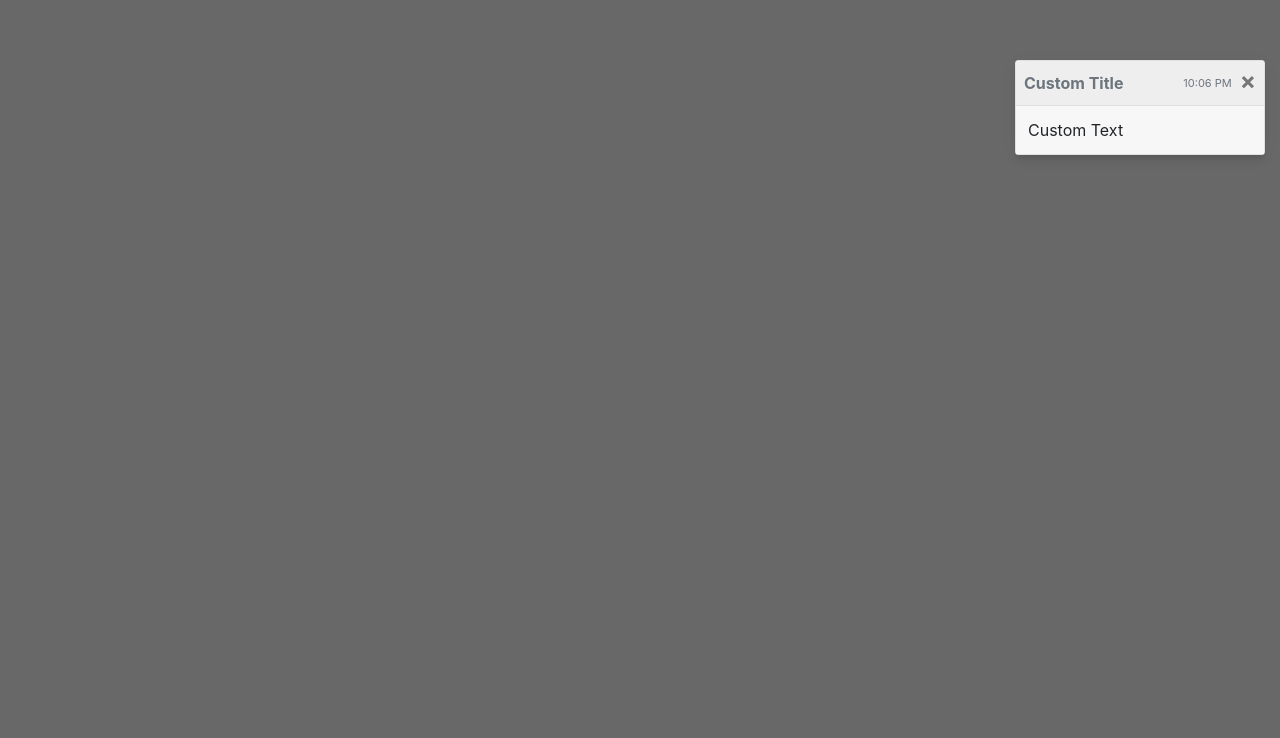
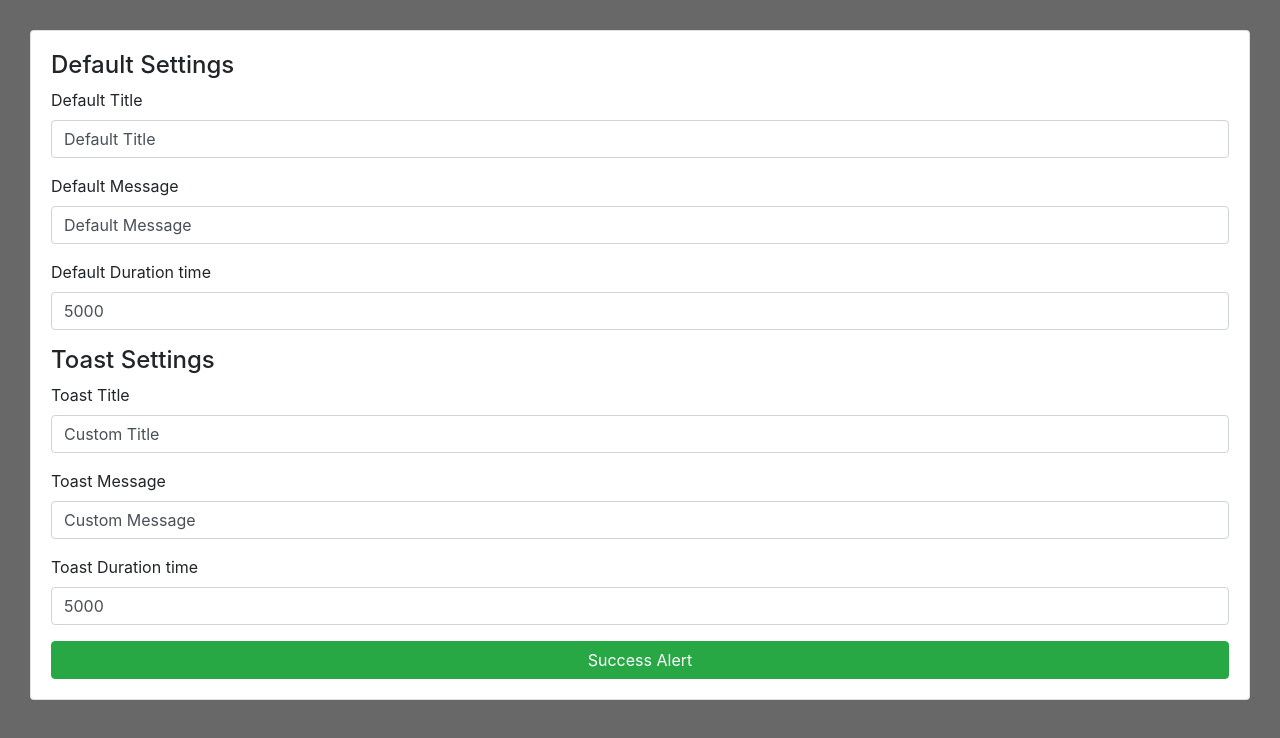
Before and after one commit to pieterlexis/angular-bootstrap-toasts, an Angular app: page / in a window 1280 px wide. Shown: the top 738 px of the page. Built offline with nearby package versions, Linux system fonts and the light colour scheme.

Commit message:
Interface for toasts creation

```diff
--- a/projects/angular-bootstrap-toasts/src/lib/Components/toast-message/toast-message.component.css
+++ b/projects/angular-bootstrap-toasts/src/lib/Components/toast-message/toast-message.component.css
@@ -6,7 +6,7 @@
     margin-bottom: 10px;
     border-radius: 3px;
     border: solid 1px #dfe0e1;
-    box-shadow: 0 4px 5px -2px rgba(0,0,0,.1), 0 7px 10px 1px rgba(0,0,0,.05), 0 2px 16px 1px rgba(0,0,0,.03);
+    box-shadow: 0 4px 5px -2px rgba(0,0,0,.2), 0 7px 10px 1px rgba(0,0,0,.14), 0 2px 16px 1px rgba(0,0,0,.12);
 }
 
 ._toast-header {
--- a/projects/angular-bootstrap-toasts/src/lib/angular-bootstrap-toasts.service.ts
+++ b/projects/angular-bootstrap-toasts/src/lib/angular-bootstrap-toasts.service.ts
@@ -20,17 +20,13 @@ export class AngularBootstrapToastsService {
     return this.defaultText;
   }
 
-  private defaultDelay: number = 0;
-  public get DefaultDelay (): number {
-    return this.defaultDelay;
-  }
-
   private defaultDuration: number = 5000;
   public get DefaultDuration (): number {
     return this.defaultDuration;
   }
 
-  private maxMessageId: number = 1;
+  private minDuration: number   = 300;
+  private maxMessageId: number  = 1;
 
   constructor () {}
 
@@ -63,40 +59,80 @@ export class AngularBootstrapToastsService {
 
   /** Change Default **Title** for all toasts wich not get `title` property from params when creating */
   public changeDefaultTitle (newTitle: string) {
-    if (!newTitle || typeof newTitle !== 'string') {
-      throw new Error('Tost default title must be a string');
-    } else {
-      this.defaultTitle = newTitle;
+    const validTitle = this.validateTitle(newTitle);
+
+    if (validTitle) {
+      this.defaultTitle = validTitle;
     }
   }
 
   /** Change Default **Text** for all toasts wich not get `text` property from params when creating */
   public changeDefaultText (newText: string) {
-    if (!newText || typeof newText !== 'string') {
-      throw new Error('Tost default text must be a string');
-    } else {
-      this.defaultText = newText;
+    const validText = this.validateText(newText);
+
+    if (validText) {
+      this.defaultText = validText;
     }
   }
 
   /** Change Default **Duration** for all toasts */
   public changeDefaultDuration (duration: number) {
-    if (typeof duration !== 'number') {
-      throw new Error('Tost duration must be a number');
-    } else if (duration < 5) {
-      throw new Error('Tost duration must be more than 5 milliseconds');
-    } else {
-      this.defaultDelay = duration;
+    const validDuration = this.validateDuration(duration);
+
+    if (validDuration) {
+      this.defaultDuration = duration;
     }
   }
 
   private validateParams (params: ToastMessageParams): ToastMessageParams {
     const newParams = params;
 
-    newParams.title    = (newParams.title)    ? newParams.title    : this.DefaultTitle;
-    newParams.text     = (newParams.text)     ? newParams.text     : this.DefaultText;
-    newParams.duration = (newParams.duration) ? newParams.duration : this.DefaultDuration;
+    try {
+      newParams.title = this.validateTitle(newParams.title);
+    } catch (err) {
+      newParams.title = this.DefaultTitle;
+    }
+
+    try {
+      newParams.text = this.validateText(newParams.text);
+    } catch (err) {
+      newParams.text = this.DefaultText;
+    }
+
+    try {
+      newParams.duration = this.validateDuration(newParams.duration);
+    } catch (err) {
+      newParams.duration = this.DefaultDuration;
+    }
 
     return newParams;
   }
+
+  private validateTitle (title: string) {
+    if (!title || typeof title !== 'string') {
+      throw new Error('Tost default title must be a string');
+    }
+
+    return title;
+  }
+
+  private validateText (text: string) {
+    if (!text || typeof text !== 'string') {
+      throw new Error('Tost default text must be a string');
+    }
+
+    return text;
+  }
+
+  private validateDuration (duration: number) {
+    const durationAsNumber: number = +duration;
+
+    if (isNaN(durationAsNumber)) {
+      throw new Error('Tost duration must be a number');
+    } else if (durationAsNumber < this.minDuration) {
+      throw new Error(`Tost duration must be more than ${this.minDuration} milliseconds`);
+    }
+
+    return durationAsNumber;
+  }
 }
--- a/src/app/app.component.css
+++ b/src/app/app.component.css
@@ -0,0 +1,4 @@
+.card {
+    margin: 30px;
+    padding: 20px;
+}
--- a/src/app/app.component.html
+++ b/src/app/app.component.html
@@ -1,2 +1,74 @@
+<div class="card">
+    <h4>Default Settings</h4>
+    <div class="form-group">
+        <label for="DefaultTitleInput">Default Title</label>
+
+        <input
+            id="DefaultTitleInput"
+            class="form-control"
+            type="text"
+            [value]="DefaultTitle"
+            (change)="changeDefaultTitle($event)" />
+    </div>
+
+    <div class="form-group">
+        <label for="DefaultMessageInput">Default Message</label>
+
+        <input
+            id="DefaultMessageInput"
+            class="form-control"
+            type="text"
+            [value]="DefaultMessage"
+            (change)="changeDefaultMessage($event)" />
+    </div>
+
+    <div class="form-group">
+        <label for="DefaultDurationInput">Default Duration time</label>
+
+        <input
+            id="DefaultDurationInput"
+            class="form-control"
+            type="text"
+            [value]="DefaultDuration"
+            (change)="changeDefaultDuration($event)" />
+    </div>
+
+    <h4>Toast Settings</h4>
+
+    <div class="form-group">
+        <label for="ToastTitleInput">Toast Title</label>
+
+        <input
+            id="ToastTitleInput"
+            class="form-control"
+            type="text"
+            [(ngModel)]="ToastTitle" />
+    </div>
+
+    <div class="form-group">
+        <label for="ToastMessageInput">Toast Message</label>
+
+        <input
+            id="ToastMessageInput"
+            class="form-control"
+            type="text"
+            [(ngModel)]="ToastMessage" />
+    </div>
+
+    <div class="form-group">
+        <label for="ToastDurationInput">Toast Duration time</label>
+
+        <input
+            id="ToastDurationInput"
+            class="form-control"
+            type="number"
+            [(ngModel)]="ToastDuration" />
+    </div>
+
+    <button
+        class="btn btn-success"
+        (click)="showSuccessToast()">Success Alert</button>
+</div>
+
 <Angular-Bootstrap-Toasts-Container
     [Placement]="{ position: 'topRight', marginTop: '60px' }"></Angular-Bootstrap-Toasts-Container>
--- a/src/app/app.component.ts
+++ b/src/app/app.component.ts
@@ -4,30 +4,55 @@ import { AngularBootstrapToastsService } from 'projects/angular-bootstrap-toasts
 @Component({
   selector: 'ld-root',
   templateUrl: './app.component.html',
-  styleUrls: ['./app.component.css']
+  styleUrls: [
+    './app.component.css'
+  ]
 })
 export class AppComponent implements OnInit {
-  constructor(
+  constructor (
     private toastsService: AngularBootstrapToastsService
   ) {}
 
+  public DefaultTitle: string    = 'Default Title';
+  public DefaultMessage: string  = 'Default Message';
+  public DefaultDuration: number = 5000;
+
+  public ToastTitle: string       = 'Custom Title';
+  public ToastMessage: string     = 'Custom Message';
+  public ToastDuration: number    = 5000;
+
   ngOnInit() {
-    this.toastsService.changeDefaultTitle('Custom Title');
-    this.toastsService.changeDefaultText('Custom Text');
+    this.toastsService.changeDefaultTitle(this.DefaultTitle);
+    this.toastsService.changeDefaultText(this.DefaultMessage);
+  }
 
+  public changeDefaultTitle (e: any) {
+    const title = e.target.value;
+
+    this.DefaultTitle = title;
+    this.toastsService.changeDefaultTitle(title);
+  }
+
+  public changeDefaultMessage (e: any) {
+    const message = e.target.value;
+
+    this.DefaultMessage = message;
+    this.toastsService.changeDefaultText(message);
+  }
+
+
+  public changeDefaultDuration (e: any) {
+    const duration = +e.target.value;
+
+    this.DefaultDuration = duration;
+    this.toastsService.changeDefaultDuration(duration);
+  }
+
+  public showSuccessToast () {
     this.toastsService.successToast({
-      text: 'Some long message to show for users!!! I can\'t beliave at this shit!'
+      text: this.ToastMessage,
+      title: this.ToastTitle,
+      duration: this.ToastDuration
     });
-
-    setTimeout(() => {
-      this.toastsService.successToast({
-        text: '',
-        moment: '10:06 PM'
-      });
-    }, 1500);
-
-    setTimeout(() => {
-      this.toastsService.destroyToast(1);
-    }, 3000);
   }
 }
--- a/src/app/app.module.ts
+++ b/src/app/app.module.ts
@@ -1,5 +1,6 @@
 import { BrowserModule } from '@angular/platform-browser';
 import { NgModule } from '@angular/core';
+import { FormsModule } from '@angular/forms';
 
 import { AppRoutingModule } from './app-routing.module';
 import { AppComponent } from './app.component';
@@ -12,6 +13,7 @@ import { AngularBootstrapToastsModule } from 'projects/angular-bootstrap-toasts/
   ],
   imports: [
     BrowserModule,
+    FormsModule,
     AppRoutingModule,
     AngularBootstrapToastsModule
   ],
--- a/src/tslint.json
+++ b/src/tslint.json
@@ -7,6 +7,8 @@
       "ld",
       "camelCase"
     ],
+    "no-inferrable-types": false,
+    "space-before-function-paren": false,
     "component-selector": [
       true,
       "element",
```
Also changed, not shown: 1 other file (tests, documents, lock files or other folders).
